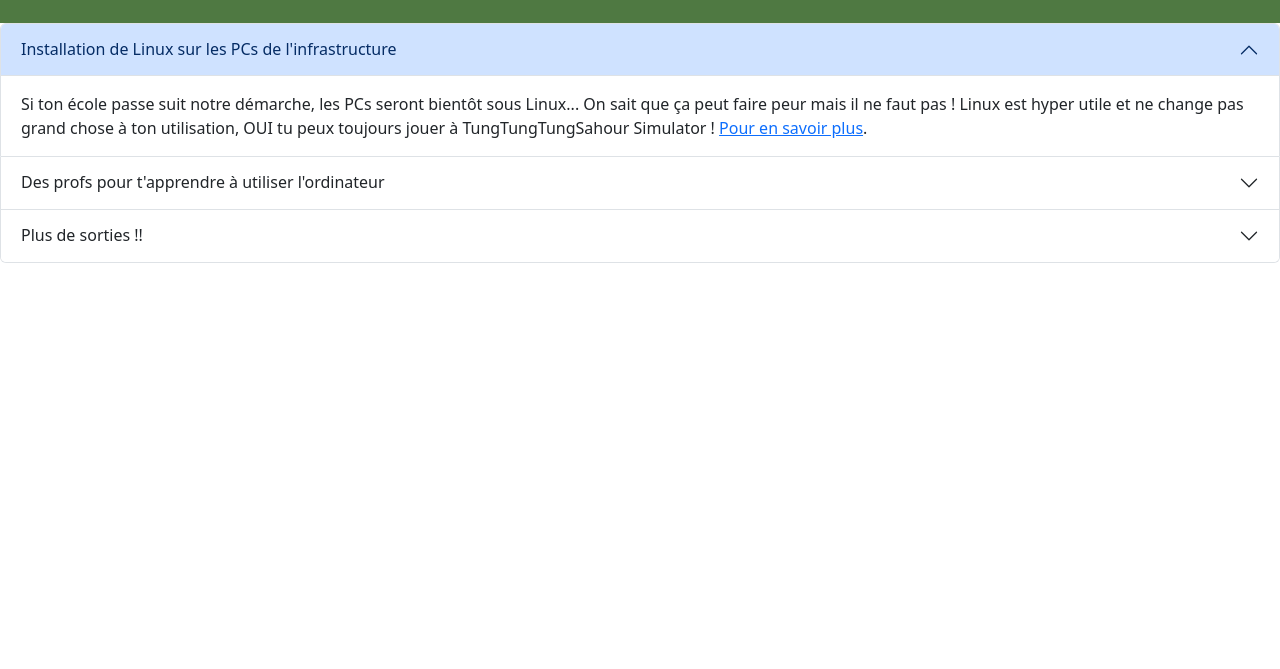
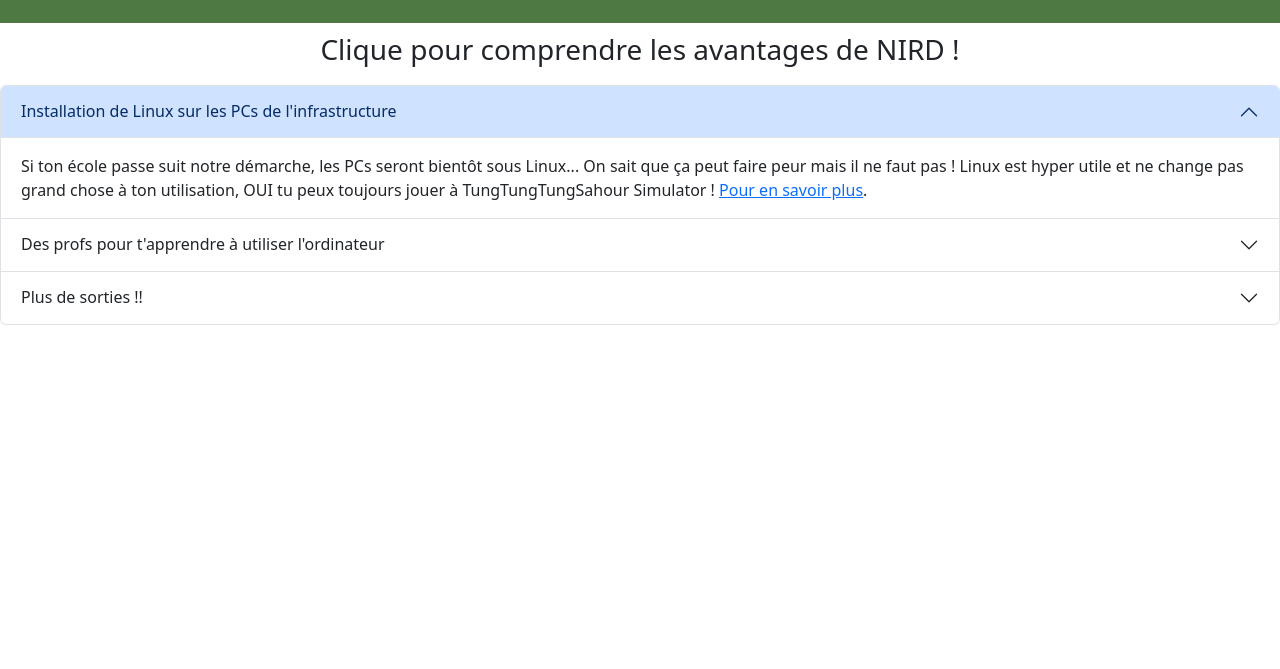
Before and after one commit to roxnnis/ndi-tafetoncrud, a plain HTML site: page MVC/View/future.html in a window 1280 px wide. Shown: the part 131-800 px from the top of the page. Drawn offline with nearby package versions, Linux system fonts and the light colour scheme.

Commit message:
re future

```diff
--- a/MVC/View/future.css
+++ b/MVC/View/future.css
@@ -5,6 +5,11 @@
     padding-bottom: 10px;
 }
 
+h3 {
+    text-align: center;
+    padding: 10px;
+}
+
 accordion-body {
     text-wrap: initial;
     background-color: #d0ffc2;
--- a/MVC/View/future.html
+++ b/MVC/View/future.html
@@ -13,6 +13,8 @@
     <h1 class="title">Ton futur va bientôt changer... <br>Mais pas tant !</h1>
     <p>Les collèges et lycées peuvent faire des grands pas vers l'écologie numérique</p>
 </section>
+
+<h3>Clique pour comprendre les avantages de NIRD !</h3>
 <!--Menu en accordéon -->
     <div class="accordion" id="accordionExample">
   <div class="accordion-item">
```
